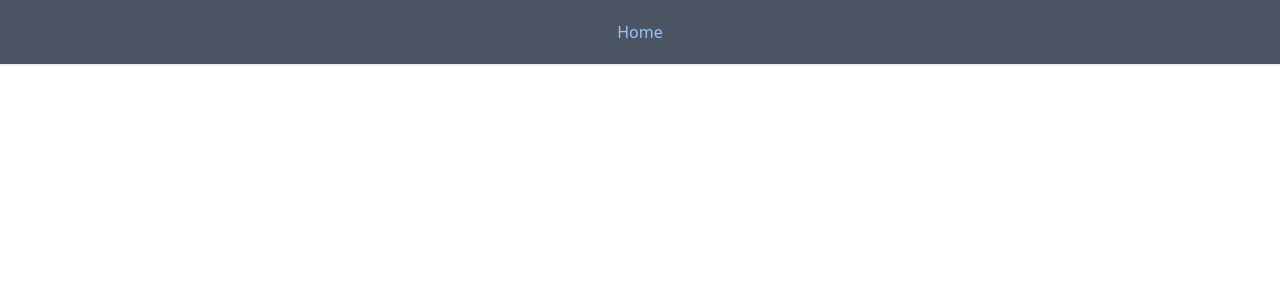
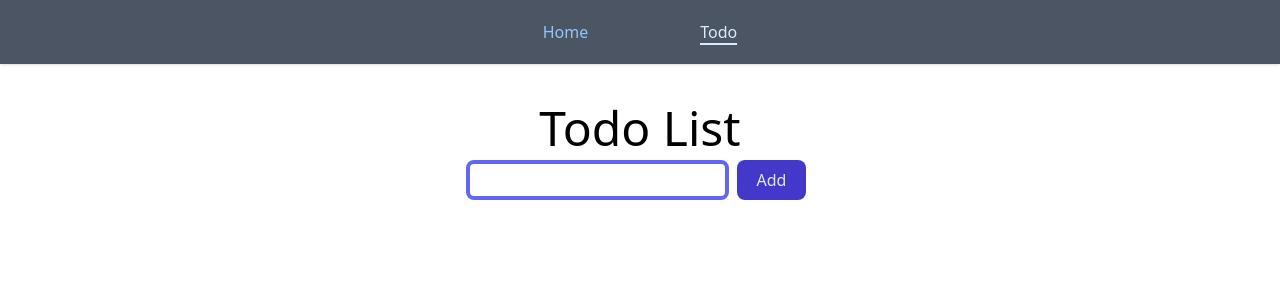
Before and after one commit to rearl89/ms2-client, a React (Create React App) app: page /todo in a window 1280 px wide. Before the commit this address had no page. Shown: the top 300 px of the page. Built offline with nearby package versions, Linux system fonts and the light colour scheme.

Commit message:
Added input on Todo page to add to Todo DB in Postgres

```diff
--- a/src/App.js
+++ b/src/App.js
@@ -1,6 +1,7 @@
 import React from "react";
 import { BrowserRouter as Router, Routes, Route } from "react-router-dom";
 import Home from "./components/Home";
+import Todo from "./components/Todo"
 import Navbar from "./components/layout/Navbar";
 
 function App() {
@@ -10,6 +11,7 @@ function App() {
         <Navbar />
         <Routes>
           <Route path="/" element={<Home />} />
+          <Route path="/todo" element={<Todo />} />
         </Routes>
       </Router>
     </div>
--- /dev/null
+++ b/src/components/Todo.js
@@ -0,0 +1,11 @@
+import React from "react";
+import { Layout } from "./layout";
+import InputTodo from "./layout/InputTodo";
+
+export default function Projects() {
+    return (
+        <Layout>
+            <InputTodo />
+        </Layout>
+    )
+}
--- /dev/null
+++ b/src/components/layout/InputTodo.js
@@ -0,0 +1,29 @@
+import React, { Fragment, useState } from "react";
+
+export default function InputTodo() {
+    const [description, setDescription] = useState('')
+
+    const onSubmit = async (e) => {
+        e.preventDefault()
+        try {
+            const body = { description }
+            const response = await fetch("http://localhost:5001/todos", {
+                method: "POST",
+                headers: { "Content-Type": "application/json" },
+                body: JSON.stringify(body)
+            })
+
+        } catch (error) {
+            console.error(error)
+        }
+    }
+    return (
+        <Fragment>
+            <h1 className="text-5xl">Todo List</h1>
+            <form onSubmit={ onSubmit }>
+                <input className="w-fill h-10 px-3 mb-2 text-base text-gray-700 placeholder-gray-600 border rounded-lg border-4 border-indigo-500/100 focus:shadow-outline" type="text" value={ description } onChange={(e) => setDescription(e.target.value)} />
+                <button className="h-10 px-5 m-2 text-indigo-100 transition-colors duration-150 bg-indigo-700 rounded-lg focus:shadow-outline hover:bg-indigo-800">Add</button>
+            </form>
+        </Fragment>
+    )
+}
--- a/src/components/layout/Navbar.js
+++ b/src/components/layout/Navbar.js
@@ -3,6 +3,7 @@ import { NavLink } from "react-router-dom";
 
 const navs = [
     { path: '/', name: 'Home' },
+    { path: '/todo', name: 'Todo' }
 ]
 
 export default function Navbar() {
```
Also changed, not shown: src/components/layout/EditTodo.js (added), src/components/layout/ReadTodo.js (added).
